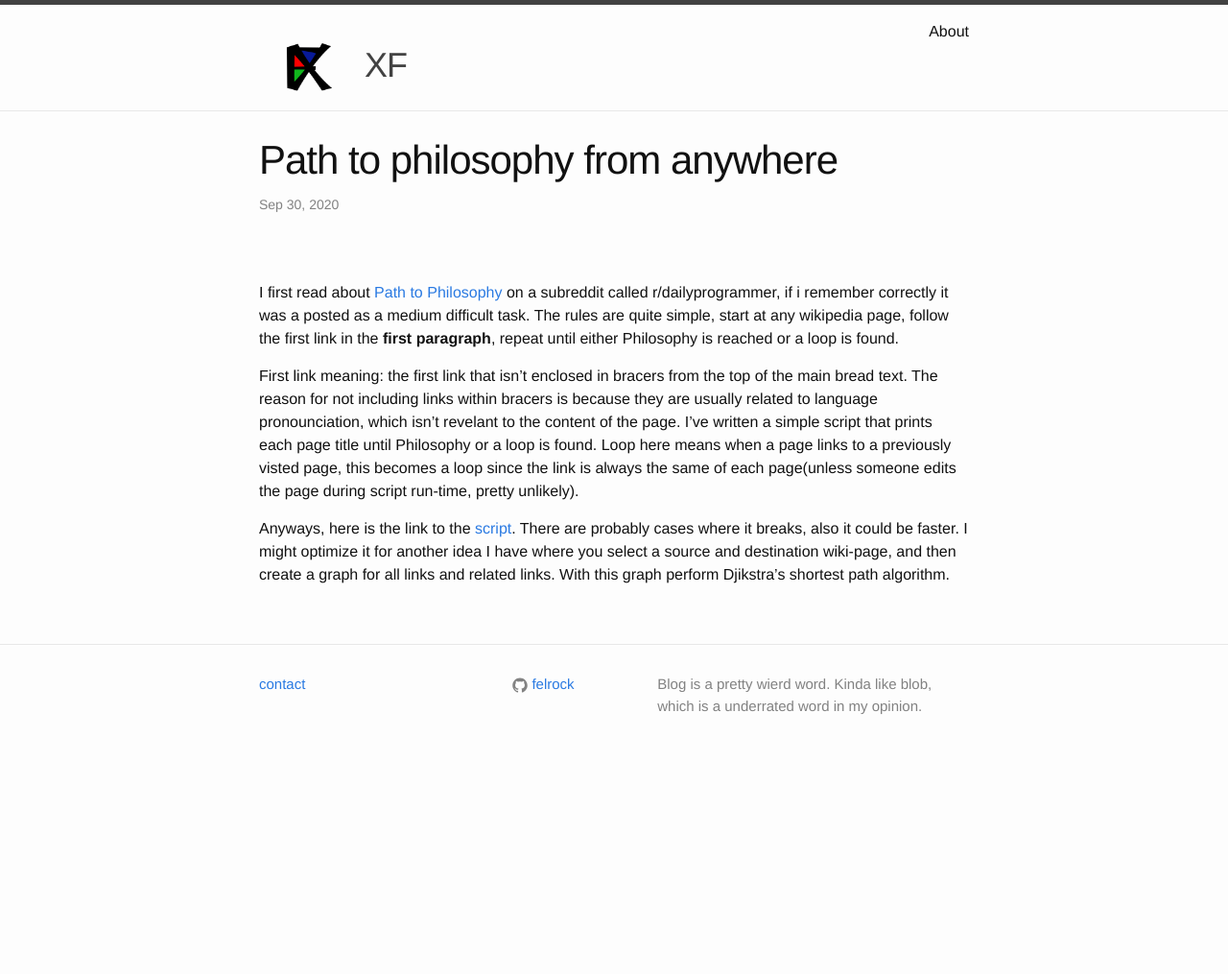
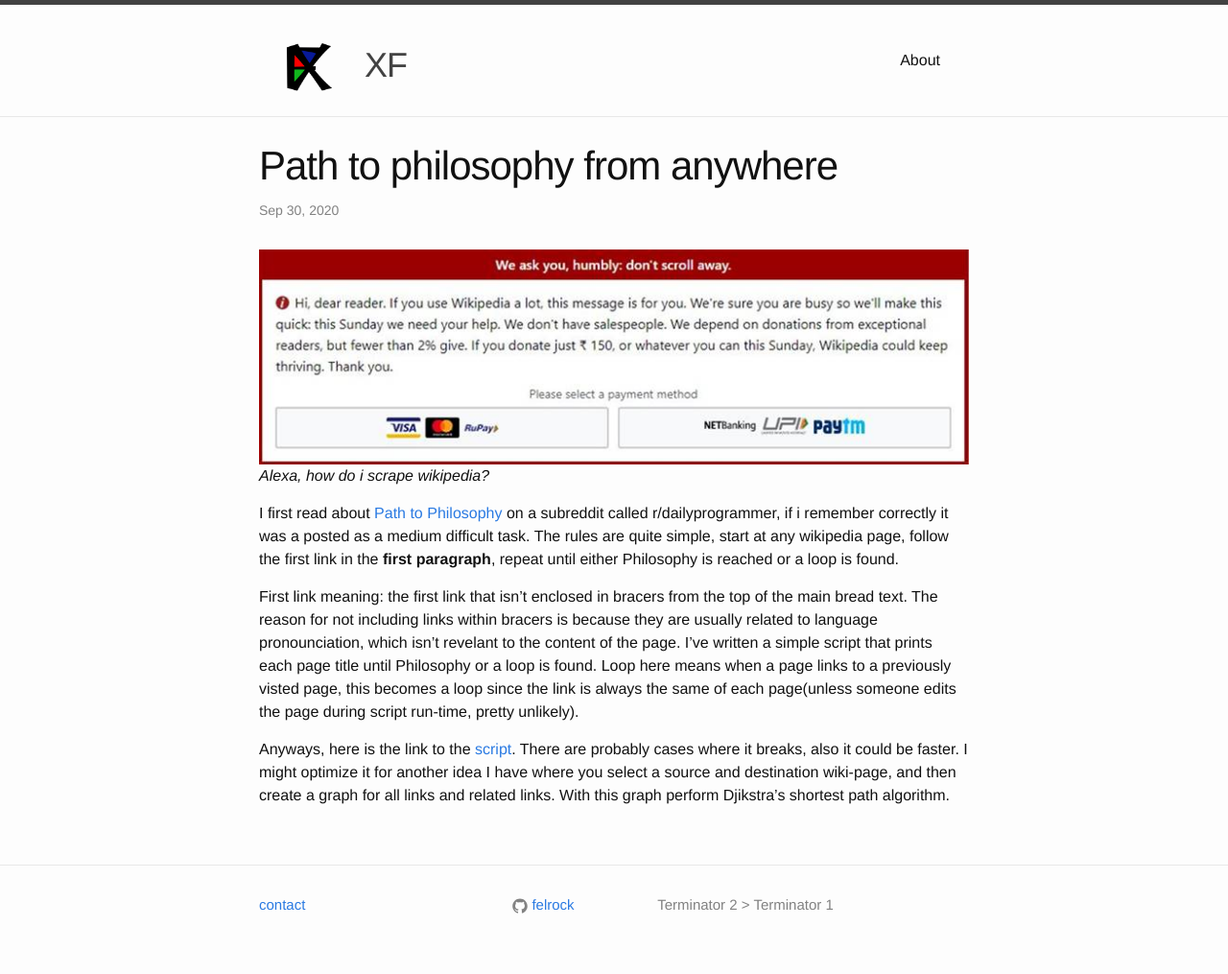
Before and after one commit to felrock/felrock.github.io, a Jekyll site: the page built from _posts/2020-09-30-path-2-phil.md, in a window 1280 px wide. Shown: the whole page at 96% size. Built offline with Jekyll 4.4.1, drawn with Linux system fonts in a browser that asks for light colours; before the commit the page ends 900 px from its top, so only the background shows below that.

Commit message:
move about down just a hair

```diff
--- a/_config.yml
+++ b/_config.yml
@@ -8,8 +8,7 @@
 # Site settings
 title: XF
 description: > # this means to ignore newlines until "baseurl:"
-        Blog is a pretty wierd word. Kinda like blob, which is a underrated
-        word in my opinion.
+        Terminator 2 > Terminator 1
 
 baseurl: "" # the subpath of your site, e.g. /blog
 
--- a/_posts/2020-09-30-path-2-phil.md
+++ b/_posts/2020-09-30-path-2-phil.md
@@ -6,7 +6,9 @@
 ---
 
 
-![](wiki-save.jpg)
+![Wikipedia](/images/wiki-save.jpg)
+*Alexa, how do i scrape wikipedia?*
+
 
 
 I first read about [Path to Philosophy](https://en.wikipedia.org/wiki/Wikipedia:Getting_to_Philosophy) on a subreddit called r/dailyprogrammer,
--- a/_sass/_layout.scss
+++ b/_sass/_layout.scss
@@ -27,6 +27,8 @@
 .site-nav {
     float: right;
     line-height: 56px;
+    margin: 30px;
+
 
     .menu-icon {
         display: none;
```
Also changed, not shown: 1 other file.
